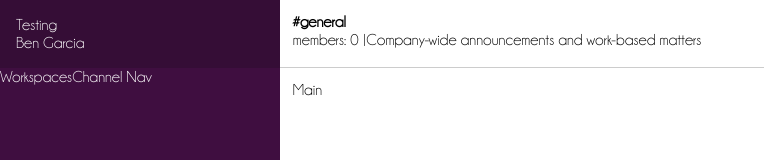
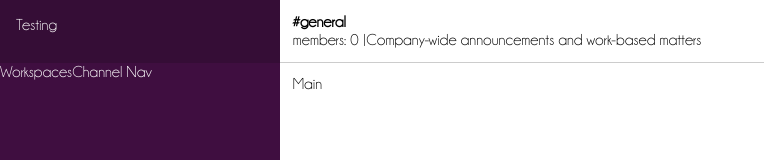
Before and after one commit to ben-garcia/stack-client, a React (Create React App) app: page /dashboard in a window 1280 px wide. Shown: the top 160 px of the page, without its empty margins (0-764 px from the left). Built offline with nearby package versions, Linux system fonts and the light colour scheme; no server answers.

Commit message:
[Update](Dashboard): getting user info when logging in

```diff
--- a/src/components/WorkspaceInfo/index.tsx
+++ b/src/components/WorkspaceInfo/index.tsx
@@ -1,13 +1,14 @@
 import React from 'react';
 
+import { WorkspaceInfoProps } from './types';
 import './styles.scss';
 
-const WorkspaceInfo: React.FC = () => {
+const WorkspaceInfo: React.FC<WorkspaceInfoProps> = ({ user }) => {
   return (
     <div className="workspace-info">
       <section className="workspace-info__inner-left">
         <div className="workspace-name">Testing</div>
-        <div className="workspace-username">Ben Garcia</div>
+        <div className="workspace-username">{user.username}</div>
       </section>
       <section className="workspace-info__inner-right">
         <div className="channel-name">#general</div>
--- a/src/components/WorkspaceInfo/stories.tsx
+++ b/src/components/WorkspaceInfo/stories.tsx
@@ -3,4 +3,8 @@ import { storiesOf } from '@storybook/react';
 
 import WorkspaceInfo from '.';
 
-storiesOf('WorkspaceInfo', module).add('default', () => <WorkspaceInfo />);
+const user = { isLoggedIn: false };
+
+storiesOf('WorkspaceInfo', module).add('default', () => (
+  <WorkspaceInfo user={user} />
+));
--- /dev/null
+++ b/src/components/WorkspaceInfo/types.ts
@@ -0,0 +1,5 @@
+import { UserState } from 'store/user/types';
+
+export interface WorkspaceInfoProps {
+  user: UserState;
+}
--- a/src/pages/Dashboard/index.tsx
+++ b/src/pages/Dashboard/index.tsx
@@ -1,13 +1,16 @@
 import React from 'react';
+import { connect } from 'react-redux';
 
-import { WorkspaceInfo } from '../../components';
+import { WorkspaceInfo } from 'components';
+import { AppState } from 'store';
+import { DashboardProps } from './types';
 import './styles.scss';
 
-const Dashboard: React.FC = () => {
+const Dashboard: React.FC<DashboardProps> = ({ user }) => {
   return (
     <div className="dashboard">
       <section className="dashboard__top-nav">
-        <WorkspaceInfo />
+        <WorkspaceInfo user={user} />
       </section>
       <aside className="dashboard__sidebar">
         <section className="sidebar-workspaces">Workspaces</section>
@@ -18,4 +21,8 @@ const Dashboard: React.FC = () => {
   );
 };
 
-export default Dashboard;
+const mapStateToProps = (state: AppState): AppState => ({
+  user: state.user,
+});
+
+export default connect(mapStateToProps)(Dashboard);
--- /dev/null
+++ b/src/pages/Dashboard/types.ts
@@ -0,0 +1,5 @@
+import { UserState } from 'store/user/types';
+
+export interface DashboardProps {
+  user: UserState;
+}
--- a/src/pages/LoginPage/index.tsx
+++ b/src/pages/LoginPage/index.tsx
@@ -39,8 +39,8 @@ const LoginPage: React.FC<LoginPageProps> = ({ userLoggedInAction }) => {
         },
       });
 
-      // eslint-disable-next-line
-      console.log(response);
+      // save user to localStorage
+      localStorage.setItem('user', JSON.stringify(response.data.user));
 
       // dispatch the action to update the user.isLoggedIn
       userLoggedInAction(response.data.user);
--- a/src/store/user/types.ts
+++ b/src/store/user/types.ts
@@ -10,7 +10,11 @@ export interface User {
 
 export interface UserState {
   isLoggedIn: boolean;
-  user?: User;
+  id?: string;
+  email?: string;
+  username?: string;
+  createdAt?: string;
+  updatedAt?: string;
 }
 
 interface UserLoggedIn {
```
